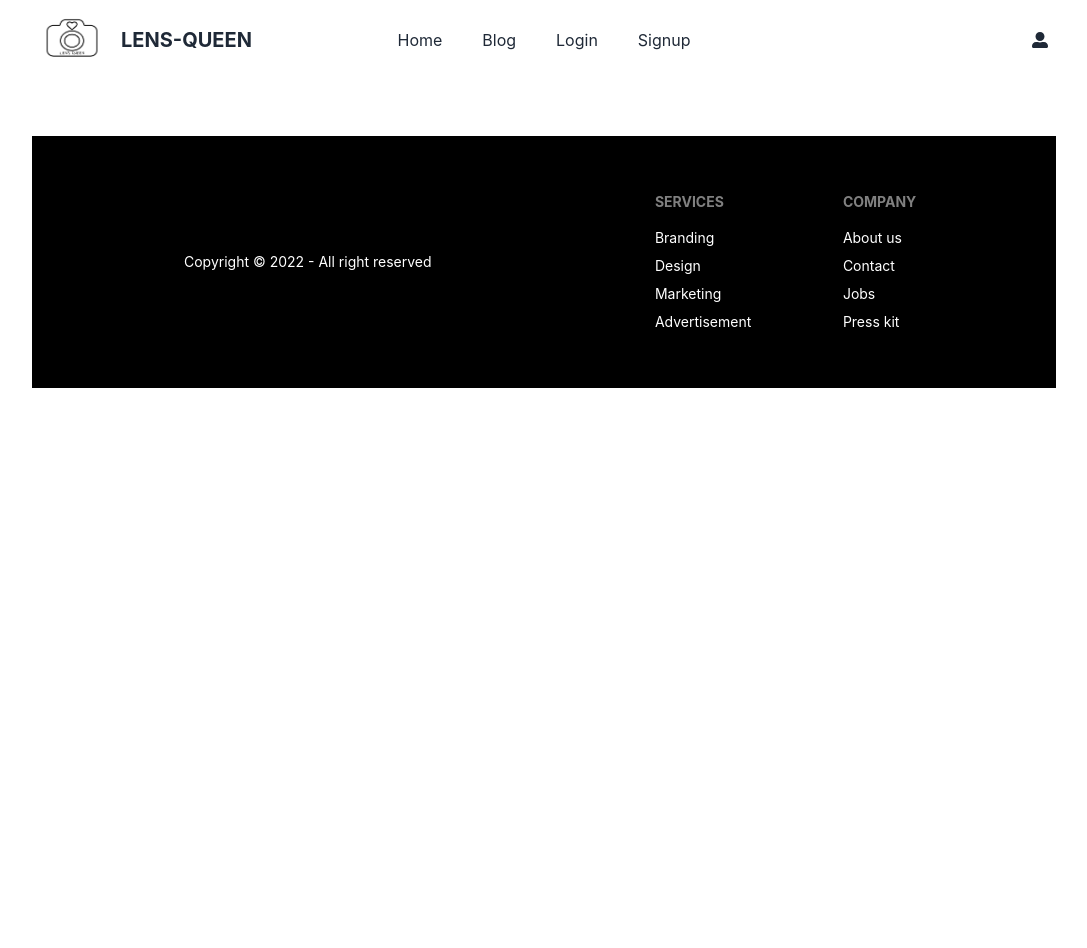
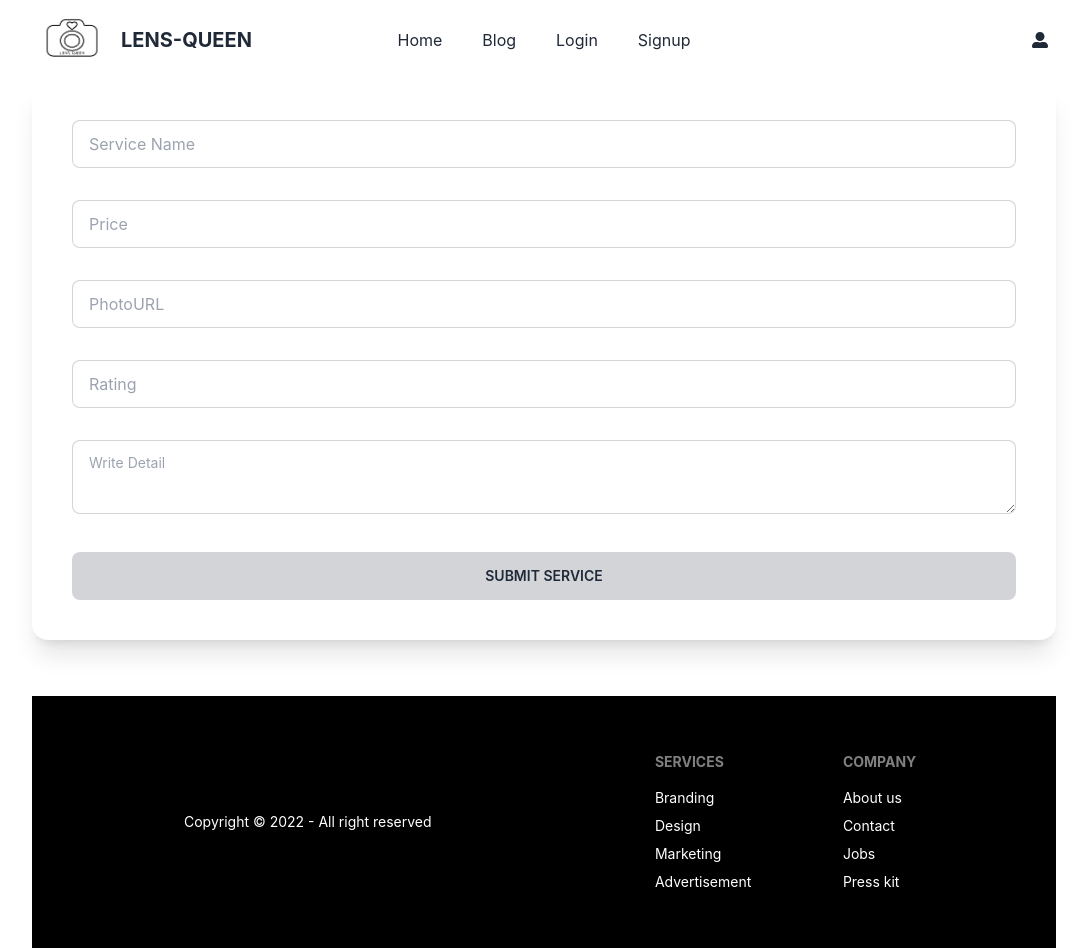
Before and after one commit to SABIKUN-NAHAR-URMY/lens-queen-client, a React (Create React App) app: page /addServices in a window 1280 px wide. Shown: the whole page, without its empty margins (96-1183 px from the left). Before the commit the page ends 800 px from the top, so only its background shows below. Built offline with nearby package versions, Linux system fonts and the light colour scheme; no server answers.

Commit message:
add services done

```diff
--- a/src/pages/AddServices/AddServices.js
+++ b/src/pages/AddServices/AddServices.js
@@ -1,9 +1,56 @@
 import React from 'react';
 
 const AddServices = () => {
+    const handelService = (event) => {
+        event.preventDefault();
+        const form = event.target;
+        const name = form.name.value;
+        const price = form.price.value;
+        const photoURL = form.photoURL.value;
+        const rating = form.rating.value;
+        const details = form.detail.value;
+
+        const serviceWrite = {
+            price,
+            image : photoURL,
+            rating,
+            name,
+            details
+        }
+
+        fetch('http://localhost:5000/servicesAll', {
+            method: 'POST',
+            headers: {
+                'content-type': 'application/json'
+            },
+            body: JSON.stringify(serviceWrite)
+        })
+            .then(res => res.json())
+            .then(data => {
+                console.log(data);
+                form.reset();
+                alert('Service added')
+            })
+            .catch(error => console.error(error))
+    }
+
     return (
         <div>
+            <div className="card bg-base-100 shadow-xl">
+                <form onSubmit={handelService} className='m-10 '>
+                    <input type="text" name='name' placeholder='Service Name' className="input input-bordered w-full mb-8" />
 
+                    <input type="text" name='price' placeholder='Price' className="input input-bordered w-full mb-8" />
+
+                    <input type="text" name='photoURL' placeholder='PhotoURL' className="input input-bordered w-full mb-8" />
+
+                    <input type="number" name='rating' placeholder='Rating' className="input input-bordered w-full mb-8" />
+
+                    <textarea name='detail' className="textarea textarea-bordered w-full mb-8" placeholder="Write Detail"></textarea>
+
+                    <input className='btn btn-active btn-ghost w-full' type="submit" value="Submit Service" />
+                </form>
+            </div>
         </div>
     );
 };
--- a/src/pages/MyReviews/MyReviewShow.js
+++ b/src/pages/MyReviews/MyReviewShow.js
@@ -1,6 +1,7 @@
 import React from 'react';
 
-const MyReviewShow = ({ rm }) => {
+const MyReviewShow = ({ rm, handelDelete }) => {
+
     return (
         <div>
             <div className="card bg-base-100 shadow-xl m-5">
@@ -14,7 +15,7 @@ const MyReviewShow = ({ rm }) => {
 
                     <div className="card-actions justify-center">
                         <button className="btn btn-active btn-ghost">Edit</button>
-                        <button className="btn btn-active btn-ghost">Delete</button>
+                        <button onClick={()=>handelDelete(rm._id)} className="btn btn-active btn-ghost">Delete</button>
                     </div>
                 </div>
             </div>
--- a/src/pages/MyReviews/MyReviews.js
+++ b/src/pages/MyReviews/MyReviews.js
@@ -11,7 +11,45 @@ const MyReviews = () => {
             .then(res => res.json())
             .then(data => setReviewMy(data))
     }, [user?.email]);
-    console.log(reviewMy)
+
+    const handelDelete = id => {
+        const proceed = window.confirm('Are you sure you want to delete this review?');
+        if (proceed) {
+            fetch(`http://localhost:5000/reviews/${id}`, {
+                method: 'DELETE'
+            })
+                .then(res => res.json())
+                .then(data => {
+                    console.log(data);
+                    if (data.deletedCount > 0) {
+                        alert('Deleted successfully');
+                        const remaining = reviewMy.filter(rm => rm._id !== id);
+                        setReviewMy(remaining);
+                    }
+                })
+        }
+    }
+
+    // const handelUpdate = id => {
+    //     fetch(`http://localhost:5000/reviews/${id}`, {
+    //         method: 'PATCH',
+    //         headers: {
+    //             'content-type': 'application/json'
+    //         },
+    //         body: JSON.stringify({reviewMy.rating})
+    //     })
+    //         .then(res => res.json())
+    //         .then(data => {
+    //             console.log(data);
+    //             if (data.deletedCount > 0) {
+    //                 alert('Deleted successfully');
+    //                 const remaining = reviewMy.filter(rm => rm._id !== id);
+    //                 setReviewMy(remaining);
+    //             }
+    //         })
+    // }
+
+
 return (
     <div>
         {
@@ -21,7 +59,8 @@ const MyReviews = () => {
 
                 reviewMy.map(rm => <MyReviewShow
                     key={rm._id}
-                        rm={rm}></MyReviewShow>)
+                    rm={rm}
+                    handelDelete={handelDelete}></MyReviewShow>)
 
         }
     </div>
```
Lines whose indentation alone changed are shown as unchanged.
